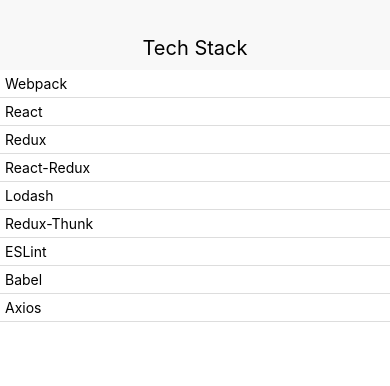
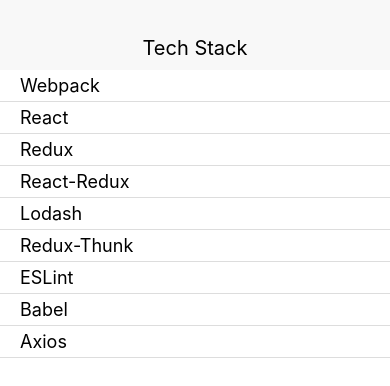
Before and after one commit to peter-prentiss/tech_stack, a React Native app: screen / in a window 390 px wide. Shown: the top 386 px of the page. Built offline with nearby package versions, Linux system fonts and the light colour scheme.

Commit message:
Add basic style to listitem

```diff
--- a/src/components/ListItem.js
+++ b/src/components/ListItem.js
@@ -4,13 +4,23 @@
 
 class ListItem extends Component {
     render() {
-        console.log(this.props);
+        const { titleStyle } = styles;
+
         return (
             <CardSection>
-                <Text>{this.props.library.title}</Text>
+                <Text style={titleStyle}>
+                    {this.props.library.title}
+                </Text>
             </CardSection>
         );
     }
 }
 
+const styles = {
+    titleStyle: {
+        fontSize: 18,
+        paddingLeft: 15
+    }
+};
+
 export default ListItem;
```
